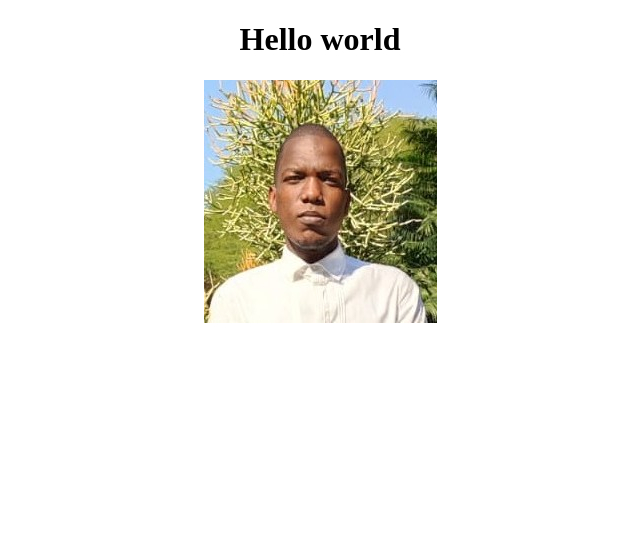
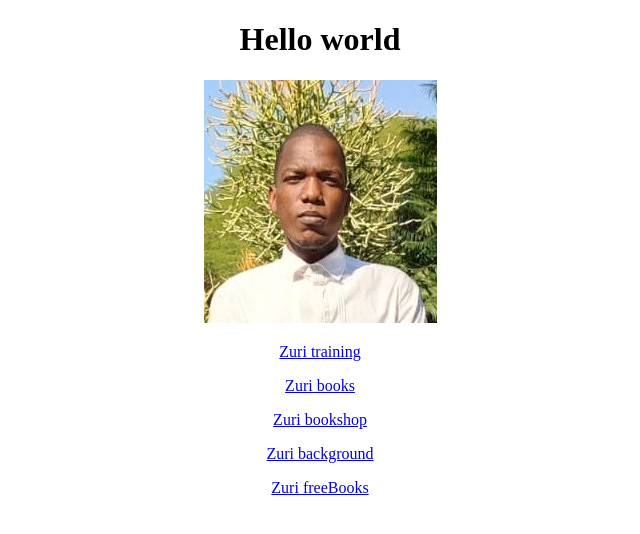
Before and after one commit to Ntshangase/webprofile, a React (Create React App) app: page / in a window 1280 px wide. Shown: the top 534 px of the page, without its empty margins (320-960 px from the left). Built offline with nearby package versions, Linux system fonts and the light colour scheme.

Commit message:
healthy links

```diff
--- a/src/profile.js
+++ b/src/profile.js
@@ -8,8 +8,16 @@ export default function Profile() {
     <div>
       <center>
         <h1> Hello world</h1>
-        <img src={logo} alt="still loading"/>
-        </center>
+        <img id="profile__img" src={logo} alt="profile__img"/>
+
+        <p>
+          <p> <a id='btn__zuri' href='https://training.zuri.team/' target="blank">Zuri training</a> </p>
+          <p> <a id='books' href='http://books.zuri.team/' target="blank">Zuri books</a> </p>
+          <p> <a id='book__python' href='http://books.zuri.team/python-for-beginners?ref_id=Zulu' target="blank">Zuri bookshop</a> </p>
+          <p> <a id='pitch' href='https://background.zuri.team/' target="blank">Zuri background</a> </p>
+          <p> <a id='book__design' href='https://books.zuri.team/design-rules' target="blank">Zuri freeBooks</a> </p>
+        </p>
+      </center>
     </div>
   )
 }
```
